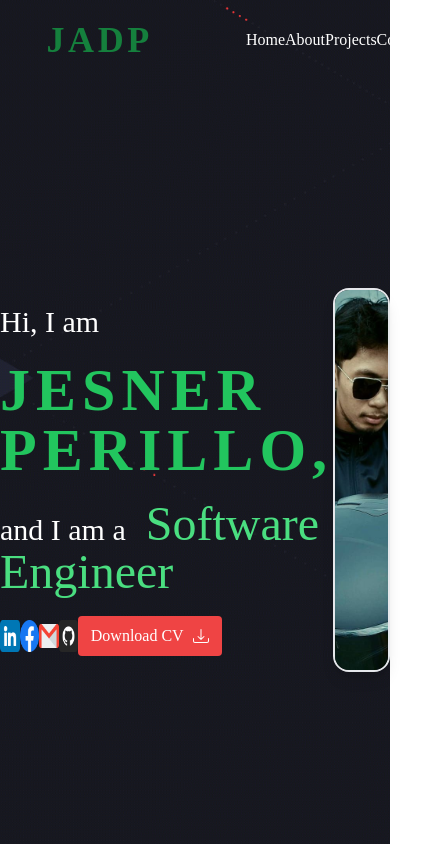
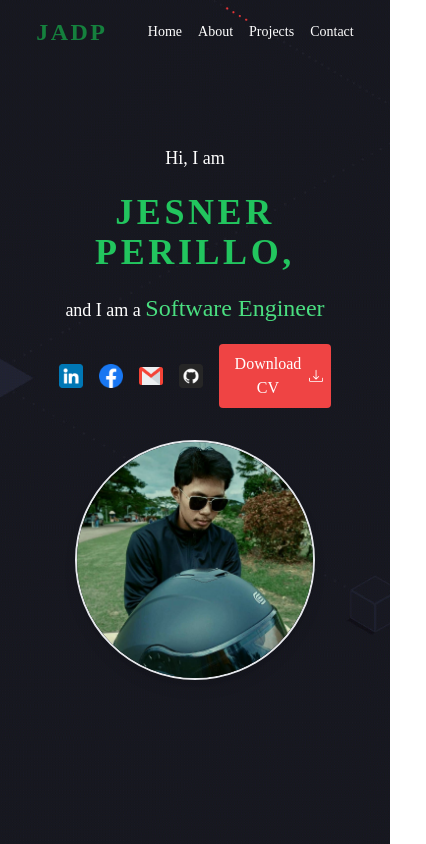
Before and after one commit to JesnerPerillo/Portfolio, a React (Create React App) app: page / in a window 390 px wide. Shown: the top 844 px of the page, 426 px wide, since content can reach past the window. Built offline with nearby package versions, Linux system fonts and the light colour scheme.

Commit message:
Modify components

```diff
--- a/src/App.jsx
+++ b/src/App.jsx
@@ -1,10 +1,12 @@
 import React from 'react';
-import GIFBackground from './Components/GIF.gif'
+import GIFBackground from './Components/GIF.gif';
 import Header from './Components/Header.jsx';
 import Information from './Components/Information.jsx';
+import About from './Components/About.jsx';
 
 export default function App() {
-  return(
+  return (
+    <>
       <div
         className="h-screen w-full bg-cover bg-center"
         style={{
@@ -15,9 +17,22 @@ export default function App() {
           <Header />
         </div>
 
-      <div className="mt-52">
+        <div className="mt-20 md:mt-52">
           <Information />
         </div>
       </div>
-  )
+
+      {/* About Section */}
+      <div
+        className="h-screen w-full bg-cover bg-center"
+        style={{
+          backgroundImage: `url(${GIFBackground})`,
+        }}
+      >
+        <div>
+          <About />
+        </div>
+      </div>
+    </>
+  );
 }
--- /dev/null
+++ b/src/Components/About.jsx
@@ -0,0 +1,14 @@
+import React from "react"
+
+export default function About() {
+  return(
+    <>
+      <div>
+        <div className="bg-gray-700 w-80 text-white">
+          <h1>Education</h1>
+          <p></p>
+        </div>
+      </div>
+    </>
+  )
+}
--- a/src/Components/Header.jsx
+++ b/src/Components/Header.jsx
@@ -1,17 +1,19 @@
-import React from "react";
+import React from 'react';
 
 export default function Header() {
   return (
     <div>
-      <header className="text-white flex h-20 justify-around items-center">
-        <h1 className="text-4xl tracking-widest font-bold text-green-700">JADP</h1>
-        <ul className="flex w-1/4 justify-around">
-          <li>Home</li>
-          <li>About</li>
-          <li>Projects</li>
-          <li>Contact</li>
+      <header className="text-white flex justify-around px-4 md:px-16 h-16 items-center">
+        <h1 className="text-2xl md:text-4xl tracking-widest font-bold text-green-700">
+          JADP
+        </h1>
+        <ul className="flex gap-4 md:gap-8 text-sm md:text-base">
+          <li className="hover:text-green-500 cursor-pointer">Home</li>
+          <li className="hover:text-green-500 cursor-pointer">About</li>
+          <li className="hover:text-green-500 cursor-pointer">Projects</li>
+          <li className="hover:text-green-500 cursor-pointer">Contact</li>
         </ul>
       </header>
     </div>
-  )
+  );
 }
--- a/src/Components/Information.jsx
+++ b/src/Components/Information.jsx
@@ -1,37 +1,76 @@
-import React from "react";
-import Pic from './pic.jpeg'
+import React from 'react';
+import Pic from './pic.jpeg';
 import Linkedin from './linkedin.png';
 import Facebook from './facebook.png';
 import Gmail from './gmail.png';
 import GitHub from './github.png';
-import { BsDownload } from "react-icons/bs";
+import { BsDownload } from 'react-icons/bs';
 
 export default function Information() {
-
-  return(
-    <div>
-      <div className="flex justify-around h-96">
-        <div className="text-white flex flex-col justify-center ">
-          <p className="text-3xl">Hi, I am</p>
-          <h1 className="text-6xl text-green-500 font-bold tracking-widest mt-5 mb-5">JESNER PERILLO,</h1>
-          <p className="text-3xl">and I am a<span className="text-green-400 text-5xl ml-5">Software Engineer</span></p>
-          <div className="flex w-2/3 items-center justify-around mt-5">
-            <a href="https://www.linkedin.com/in/jesner-perillo-448084278/"><img  src={Linkedin} className="w-8 h-8 hover:cursor-pointer"/></a>
-            <a href="https://www.facebook.com/jesner.perillo.9"><img src={Facebook} className="w-8 h-8 hover:cursor-pointer"/></a>
-            <a href="mailto:perillojesner15@gmail.com"><img src={Gmail} className="w-8 h-8 hover:cursor-pointer"/></a>
-            <a href="https://github.com/JesnerPerillo"><img src={GitHub} className="w-8 h-8 hover:cursor-pointer"/></a>
-            <a href="./Resume - Perillo, Jesner Arlan D..pdf" download="Resume - Perillo, Jesner Arlan D."><button className="duration-150 flex bg-red-500 text-white p-2 w-36 items-center justify-around rounded hover:bg-white hover:text-red-500">Download CV <BsDownload /></button></a>
+  return (
+    <div className="px-4 md:px-16">
+      <div className="flex flex-col md:flex-row justify-around items-center h-auto md:h-96">
+        {/* Left Section */}
+        <div className="text-white flex flex-col items-center md:items-start justify-center text-center md:text-left mb-8 md:mb-0">
+          <p className="text-lg md:text-3xl">Hi, I am</p>
+          <h1 className="text-4xl md:text-6xl text-green-500 font-bold tracking-widest mt-5 mb-5">
+            JESNER PERILLO,
+          </h1>
+          <p className="text-lg md:text-3xl">
+            and I am a{' '}
+            <span className="text-green-400 text-2xl md:text-5xl ml-0 md:ml-5">
+              Software Engineer
+            </span>
+          </p>
+          <div className="flex flex-wrap justify-center md:justify-start w-full md:w-2/3 items-center mt-5 gap-4">
+            <a href="https://www.linkedin.com/in/jesner-perillo-448084278/">
+              <img
+                src={Linkedin}
+                className="w-6 h-6 md:w-8 md:h-8 hover:cursor-pointer"
+                alt="LinkedIn"
+              />
+            </a>
+            <a href="https://www.facebook.com/jesner.perillo.9">
+              <img
+                src={Facebook}
+                className="w-6 h-6 md:w-8 md:h-8 hover:cursor-pointer"
+                alt="Facebook"
+              />
+            </a>
+            <a href="mailto:perillojesner15@gmail.com">
+              <img
+                src={Gmail}
+                className="w-6 h-6 md:w-8 md:h-8 hover:cursor-pointer"
+                alt="Gmail"
+              />
+            </a>
+            <a href="https://github.com/JesnerPerillo">
+              <img
+                src={GitHub}
+                className="w-6 h-6 md:w-8 md:h-8 hover:cursor-pointer"
+                alt="GitHub"
+              />
+            </a>
+            <a
+              href="./Resume - Perillo, Jesner Arlan D..pdf"
+              download="Resume - Perillo, Jesner Arlan D."
+            >
+              <button className="duration-150 flex bg-red-500 text-white p-2 w-28 md:w-36 items-center justify-around rounded hover:bg-white hover:text-red-500">
+                Download CV <BsDownload />
+              </button>
+            </a>
           </div>
         </div>
 
-        <div className="h-full">
-        <img
-          className="w-80 h-full object-cover rounded-2xl border-2 border-gray-200 shadow-lg hover:shadow-xl transition-transform transform hover:scale-105 "
-          src={Pic}
-          alt="Profile Pic"
-        />
+        {/* Right Section */}
+        <div className="h-auto md:h-full">
+          <img
+            className="w-60 md:w-80 h-60 md:h-full object-cover rounded-full border-2 border-gray-200 shadow-lg hover:shadow-xl transition-transform transform hover:scale-105"
+            src={Pic}
+            alt="Profile Pic"
+          />
         </div>
       </div>
     </div>
-  )
+  );
 }
```
Lines whose indentation alone changed are shown as unchanged.
